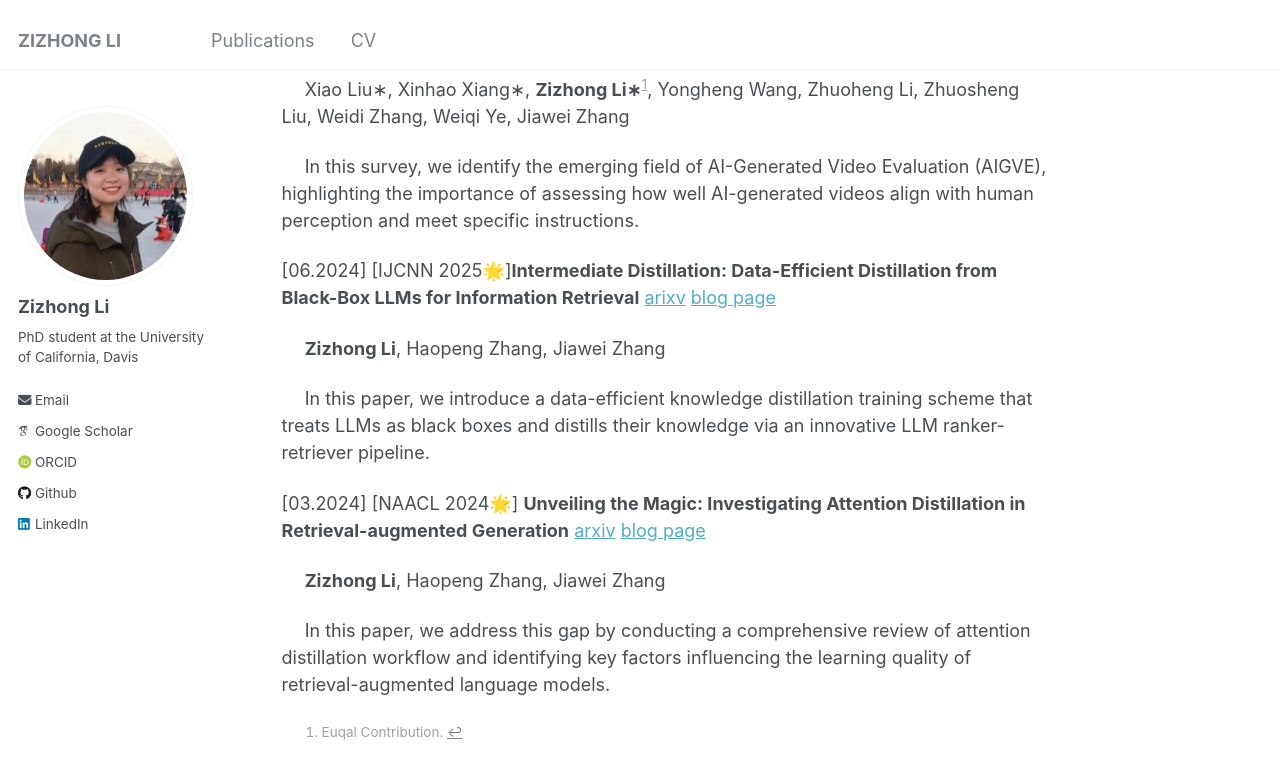
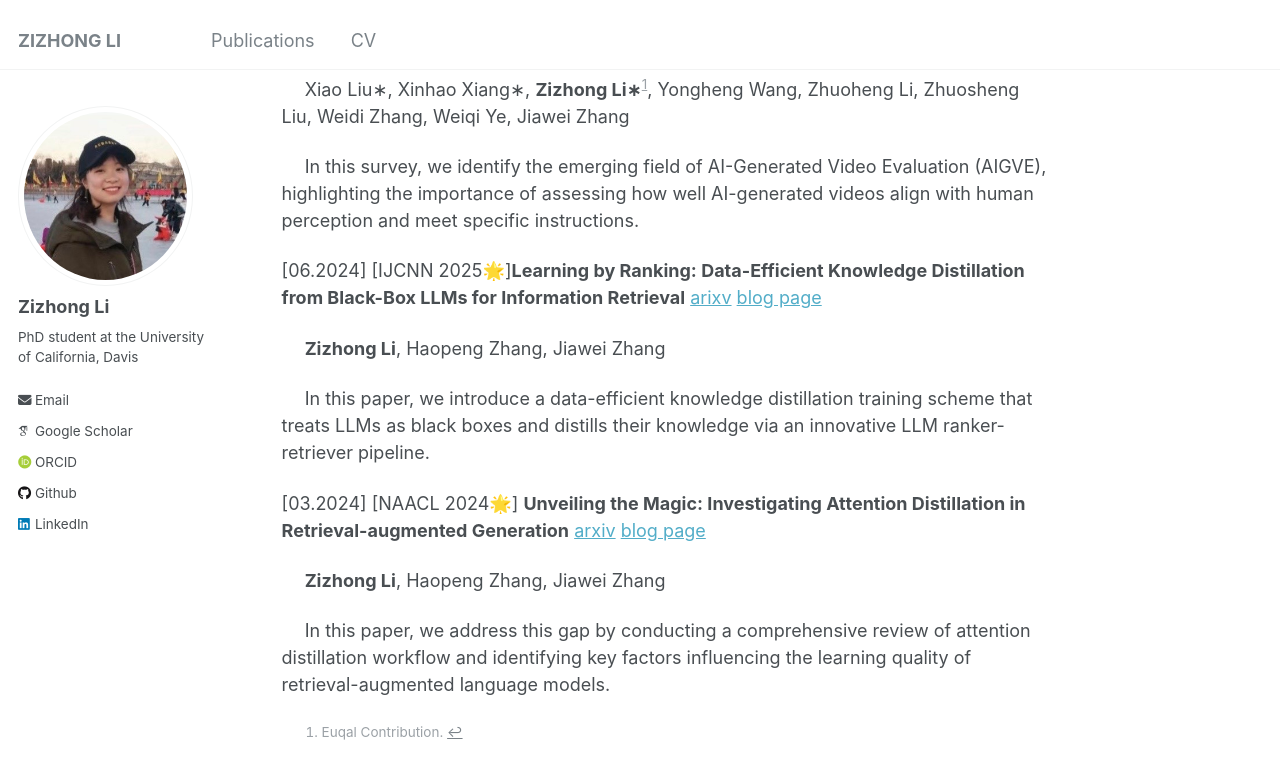
Before and after one commit to lizizhong/lizizhong.github.io, a Jekyll site: the page built from _pages/about.md, in a window 1280 px wide and 900 px high, scrolled down 663 px. Shown: the top 779 px of the window. Built offline with Jekyll 4.4.1, drawn with Linux system fonts in a browser that asks for light colours; some web fonts are replaced.

Commit message:
Update paper title and description in about.md

```diff
--- a/_pages/about.md
+++ b/_pages/about.md
@@ -28,7 +28,7 @@ Recent Papers
 
 &emsp; In this survey, we identify the emerging field of AI-Generated Video Evaluation (AIGVE), highlighting the importance of assessing how well AI-generated videos align with human perception and meet specific instructions.
 
-[06.2024] [IJCNN 2025🌟]**Intermediate Distillation: Data-Efficient Distillation from Black-Box LLMs for Information Retrieval**  [arixv](https://arxiv.org/abs/2406.12169)  [blog page](https://lizizhong.github.io/publication/2024-06-18-paper-intermediate-distillation-number-3)
+[06.2024] [IJCNN 2025🌟]**Learning by Ranking: Data-Efficient Knowledge Distillation from Black-Box LLMs for Information Retrieval**  [arixv](https://arxiv.org/abs/2406.12169)  [blog page](https://lizizhong.github.io/publication/2024-06-18-paper-intermediate-distillation-number-3)
 
 &emsp; **Zizhong Li**, Haopeng Zhang, Jiawei Zhang
 
```
